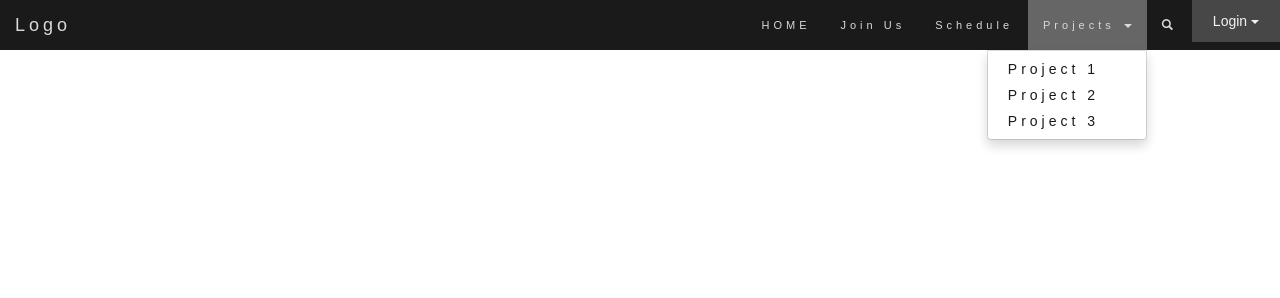
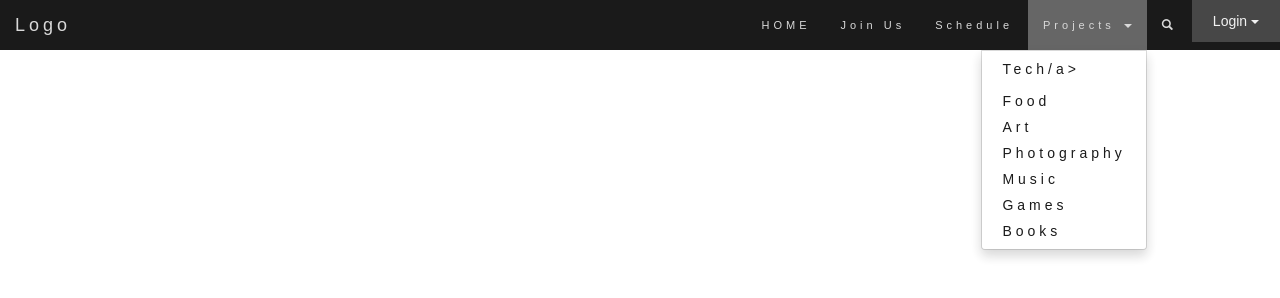
Before and after one commit to WEBUSERSHLOK/Ready-Launch-, a plain HTML site: page joinus.html in a window 1280 px wide. Both pictures are taken after a click on the link "Projects". Drawn offline with nearby package versions, Linux system fonts and the light colour scheme.

Commit message:
projject

```diff
--- a/joinus.html
+++ b/joinus.html
@@ -34,9 +34,13 @@
                 <a class="dropdown-toggle" data-toggle="dropdown" href="#">Projects
                 <span class="caret"></span></a>
                 <ul class="dropdown-menu">
-                  <li><a href="project-tech.html">Project 1</a></li>
-                  <li><a href="#">Project 2</a></li>
-                  <li><a href="#">Project 3</a></li>
+                  <li><a href="project-tech.html">Tech/a></li>
+                    <li><a href="#">Food</a></li>
+                    <li><a href="#">Art</a></li>
+                    <li><a href="#">Photography</a></li>
+                    <li><a href="#">Music</a></li>
+                    <li><a href="#">Games</a></li>
+                    <li><a href="#">Books</a></li>
                 </ul>
               </li>
               <li><a href="#"><span class="glyphicon glyphicon-search"></span></a></li>
```
Also changed, not shown: Members.html (+7 -3 lines), Template.html (+7 -3 lines), index.html (+22 -16 lines), project-tech.html (+7 -3 lines), schedule.html (+7 -3 lines).
